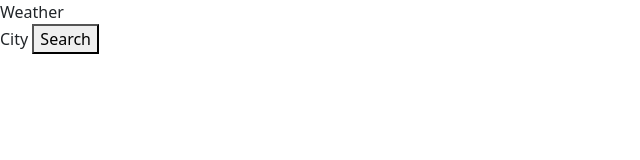
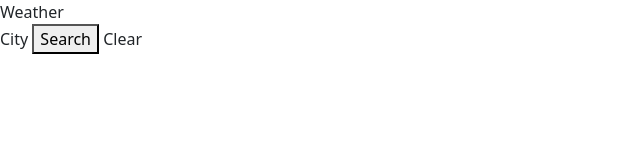
Before and after one commit to JCyberAI/weatherDash, a plain HTML site: page index.html in a window 1280 px wide. Shown: the full height of the page, 0-640 px from the left. Drawn offline with nearby package versions, Linux system fonts and the light colour scheme.

Commit message:
commit on main

```diff
--- a/index.html
+++ b/index.html
@@ -19,6 +19,7 @@
         <span>City</span>
         <!--Enter search bar here & tie to capitalStates array-->
         <button id="search">Search</button>
+        <buttom id="clear">Clear</buttom>
       </div>
       <div class="current"></div>
       <div class="forecast"></div>
--- a/script.js
+++ b/script.js
@@ -5,7 +5,8 @@
     weeklyTemp: "";
 ]
 
-var search = document.getElementById("search")
+var search = document.getElementById("search");
+var clear = document.getElementById("");
 
 function shuffle {
     for (i = 0; i < capitalStates.length; i++) {
@@ -21,5 +22,5 @@ function shuffle {
     };
 };
 
-
+document.getElementById("search").addEventListener("click", shuffle);
 */
```
